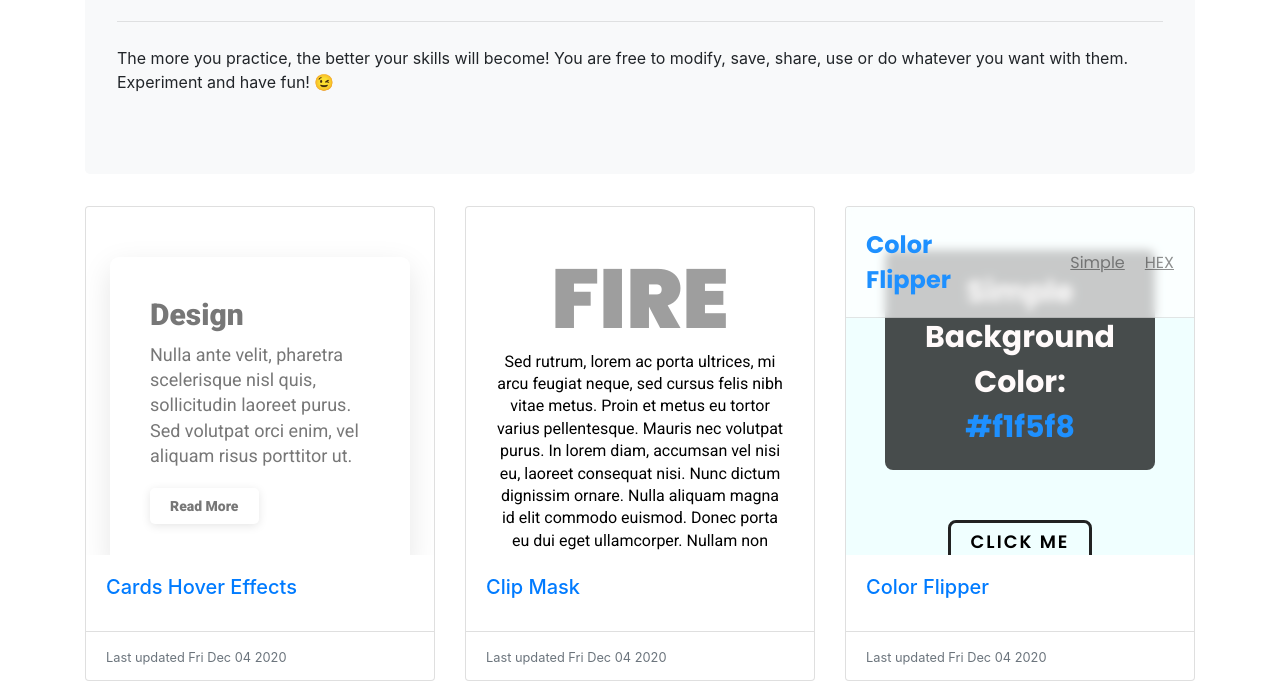
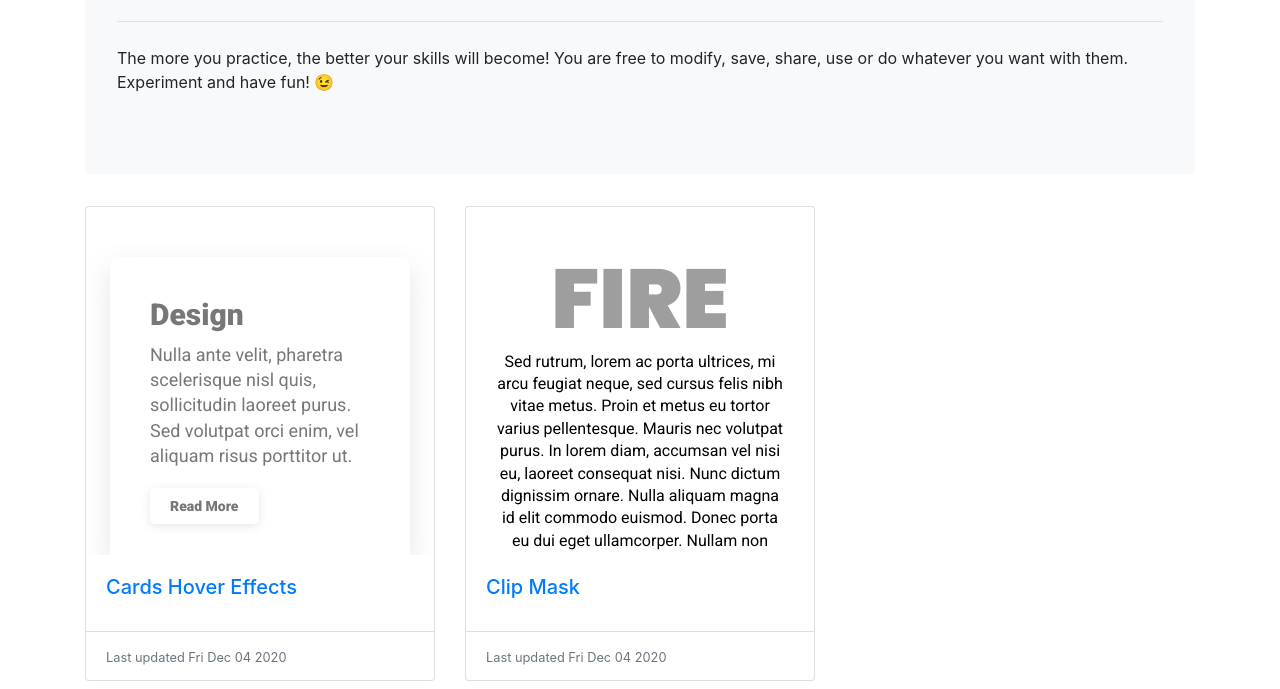
Before and after one commit to rodionsibov/projects, a plain HTML site: page index.html in a window 1280 px wide. Shown: the part 263-952 px from the top of the page. Drawn offline with nearby package versions, Linux system fonts and the light colour scheme; no server answers; a web font is replaced by a local one.

Commit message:
Update index.html

```diff
--- a/index.html
+++ b/index.html
@@ -114,8 +114,8 @@
       <script src="projectsInfo.js"></script>
       <script>
 	// get first n elements of array
-	const items = projectsInfo.slice(0);
-	console.log(items)
+const items = projectsInfo.slice(0, 2);
+	console.log(projectsInfo)
 
 	let html = "";
 	for (project of items) {
```
